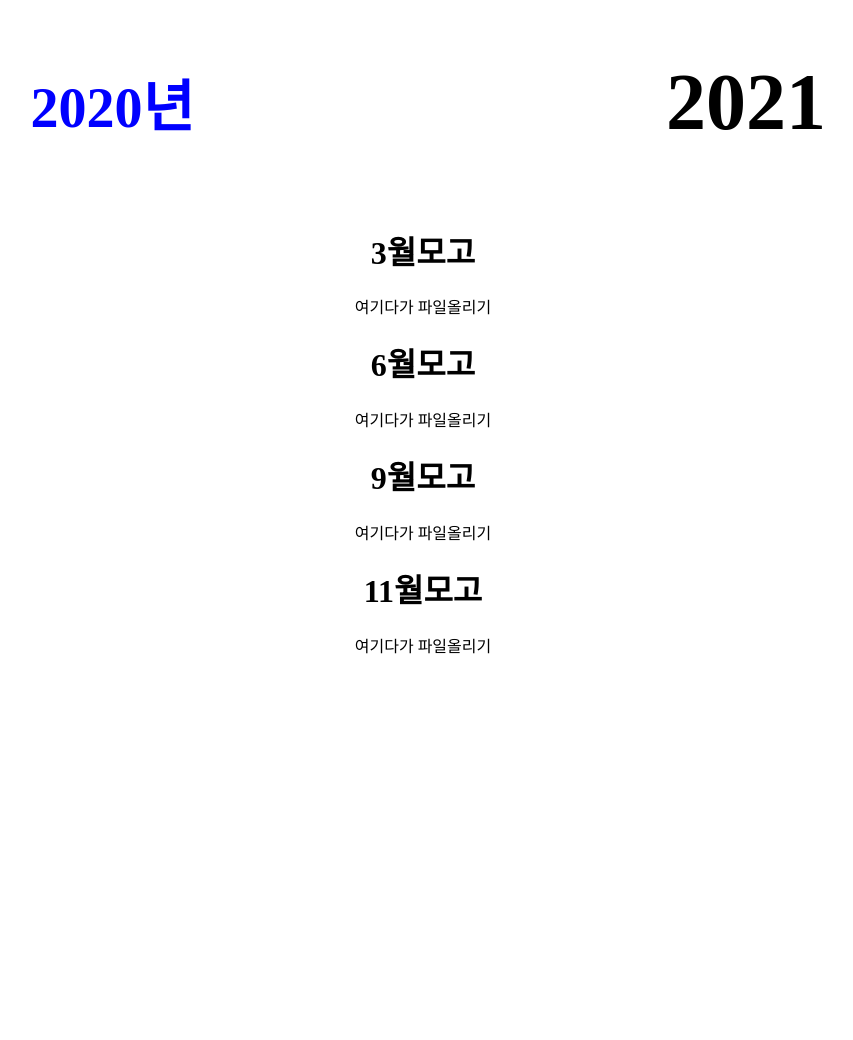
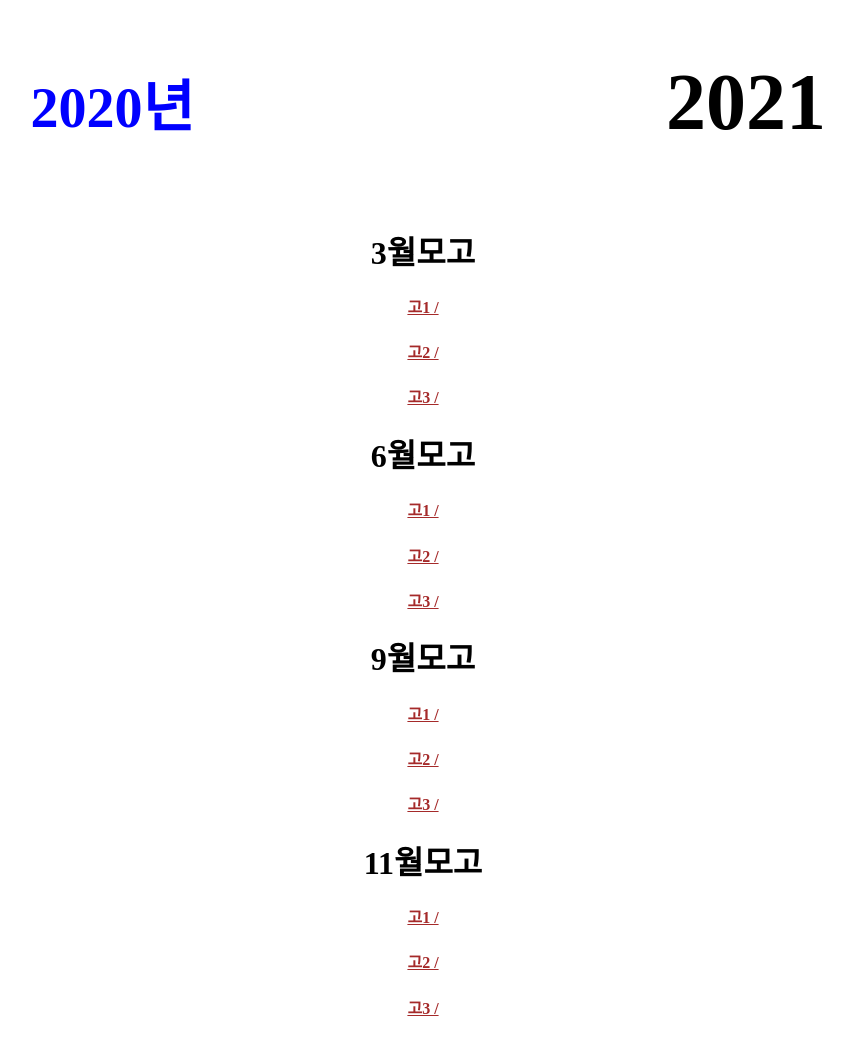
Before and after one commit to seoyundeok/zinroproject1, a plain HTML site: page 모의고사/2021.html in a window 1280 px wide. Shown: the part 263-1303 px from the top of the page, without its empty margins (217-1070 px from the left). Before the commit the page ends 928 px from the top, so only its background shows below. Drawn offline with Linux system fonts and the light colour scheme.

Commit message:
모의고사 2021.html

```diff
--- a/모의고사/2021.html
+++ b/모의고사/2021.html
@@ -61,13 +61,21 @@
 
         <div class="align">
             <h1>3월모고</h1>
-              여기다가 파일올리기
+             <a href="https://legendstudy.com/1481" style="color:brown"><h4 class="qwe">고1 /</h4></a>
+            <a href="https://legendstudy.com/1480" style="color:brown"><h4 class="qwe">고2 /</h4></a>
+            <a href="https://legendstudy.com/1479" style="color:brown"><h4 class="qwe">고3 /</h4></a>
             <h1>6월모고</h1>
-              여기다가 파일올리기
+            <a href="https://legendstudy.com/1492" style="color:brown"><h4 class="qwe">고1 /</h4></a>
+            <a href="https://legendstudy.com/1488" style="color:brown"><h4 class="qwe">고2 /</h4></a>
+            <a href="https://legendstudy.com/1433" style="color:brown"><h4 class="qwe">고3 /</h4></a>
             <h1>9월모고</h1>
-              여기다가 파일올리기
+            <a href="https://legendstudy.com/1493" style="color:brown"><h4 class="qwe">고1 /</h4></a>
+            <a href="https://legendstudy.com/1489" style="color:brown"><h4 class="qwe">고2 /</h4></a>
+            <a href="https://legendstudy.com/1435" style="color:brown"><h4 class="qwe">고3 /</h4></a>
             <h1>11월모고</h1>
-              여기다가 파일올리기
+            <a href="https://legendstudy.com/1494" style="color:brown"><h4 class="qwe">고1 /</h4></a>
+            <a href="https://legendstudy.com/1490" style="color:brown"><h4 class="qwe">고2 /</h4></a>
+            <a href="https://legendstudy.com/1467" style="color:brown"><h4 class="qwe">고3 /</h4></a>
         </div>
     </body>
 </html>
```
